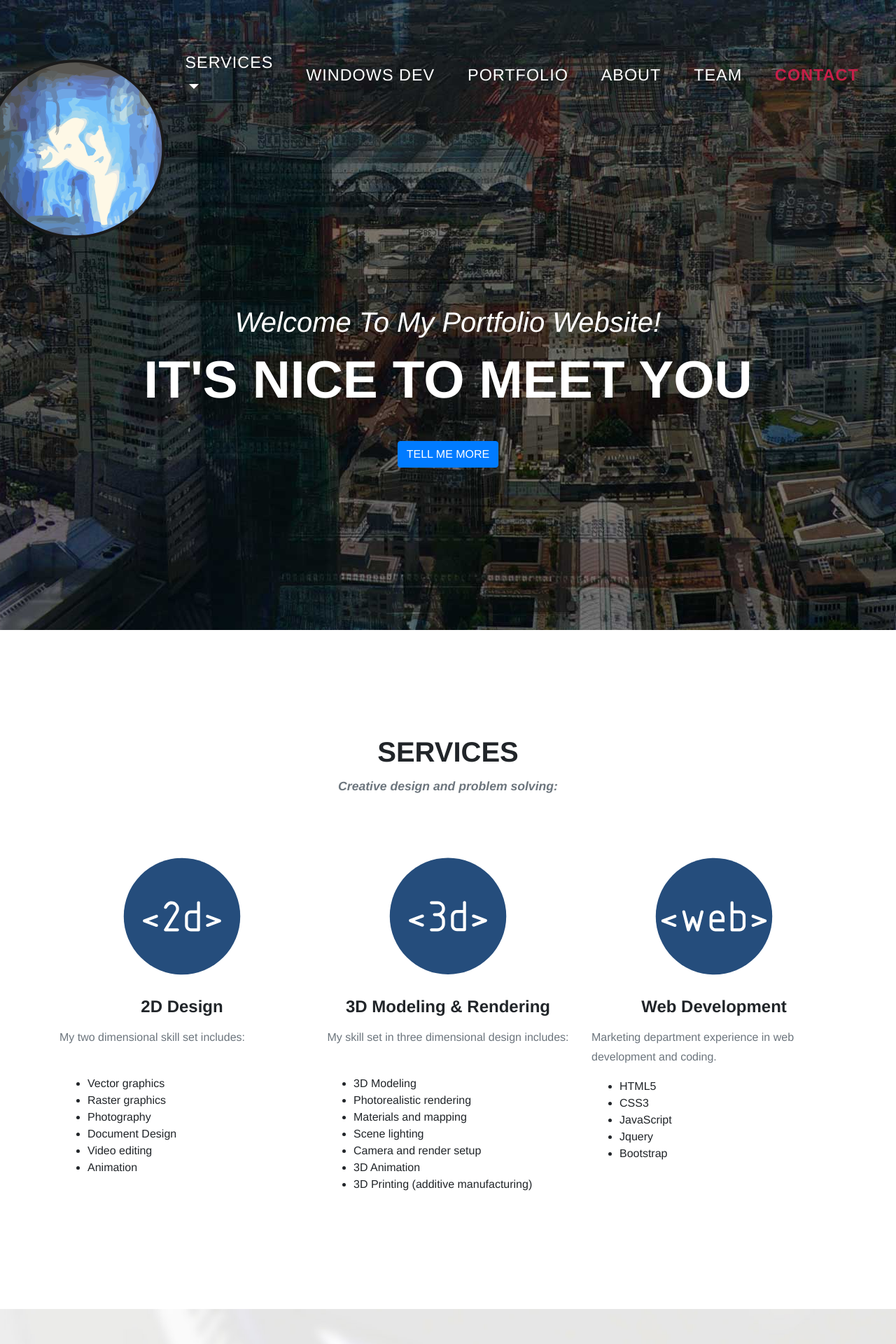
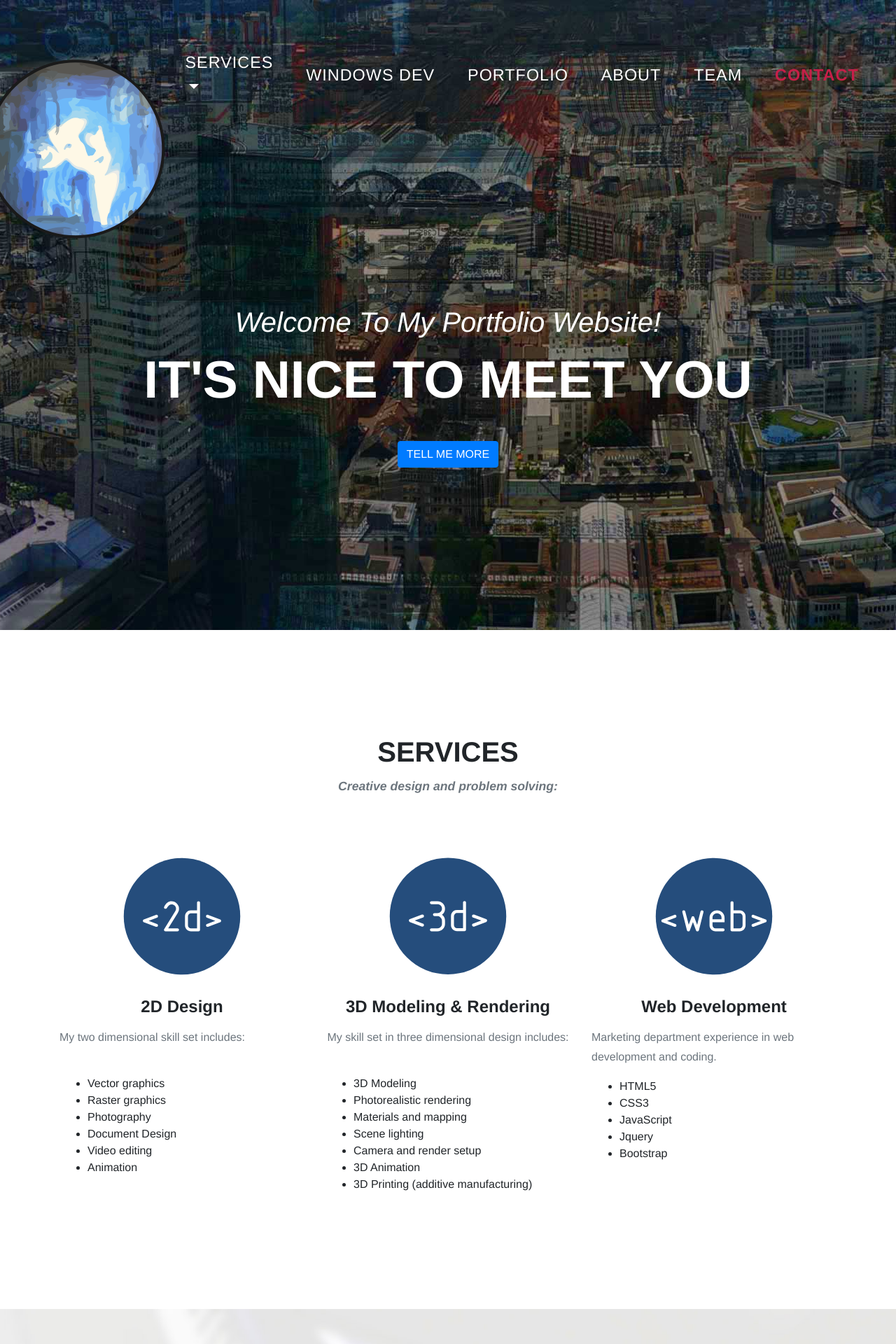
Before and after one commit to wdzajicek/portfolio, a Jekyll site: the page built from index.html, in a window 1280 px wide. Shown: the top 1920 px of the page at 70% size. Built offline with Jekyll 4.4.1, drawn with Linux system fonts in a browser that asks for light colours; nearby versions of some CDN libraries.

Commit message:
Increase contrast of header background image

```diff
--- a/_includes/header.html
+++ b/_includes/header.html
@@ -1,5 +1,5 @@
 <!-- Header -->
-<header class="masthead">
+<header id="header" class="masthead">
   <div class="intro-text">
     <div class="intro-lead-in editable">Welcome To My Portfolio Website!</div>
     <div class="intro-heading text-uppercase editable">It's Nice To Meet You</div>
```
Also changed, not shown: assets/img/header-bg.jpg.
